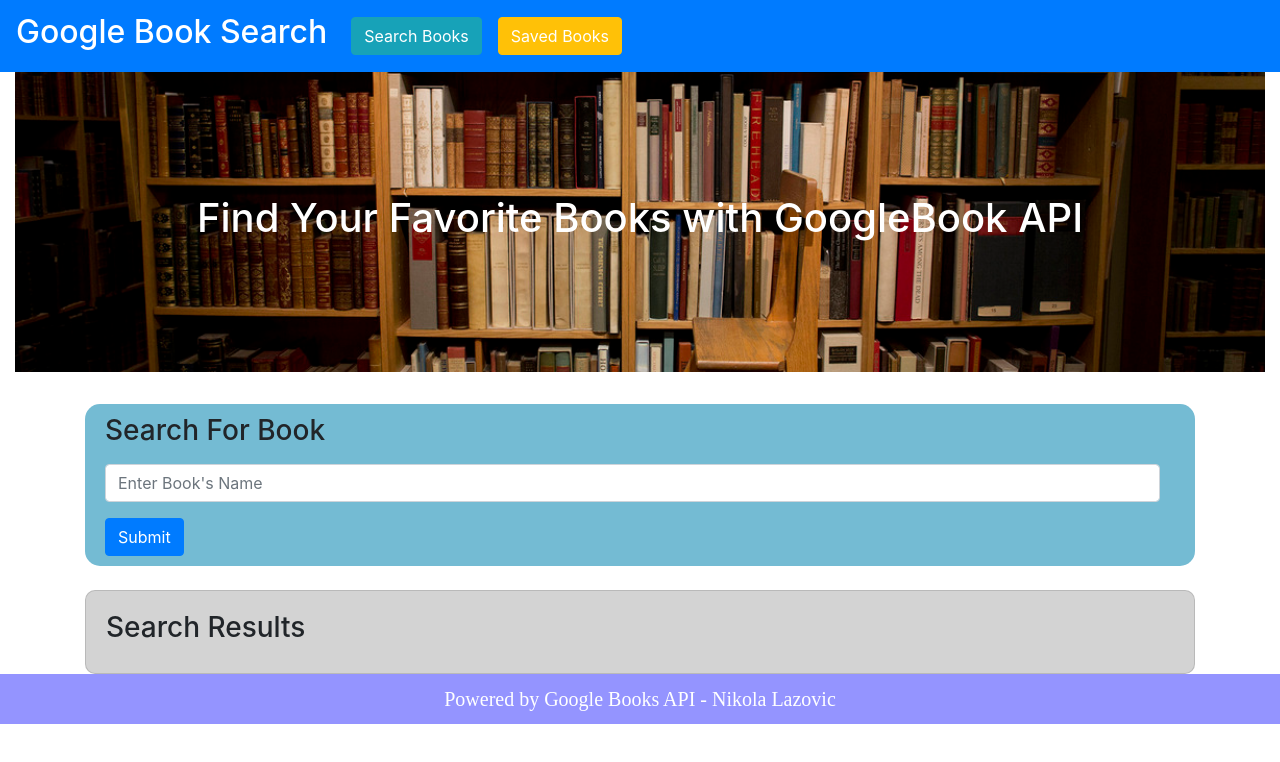
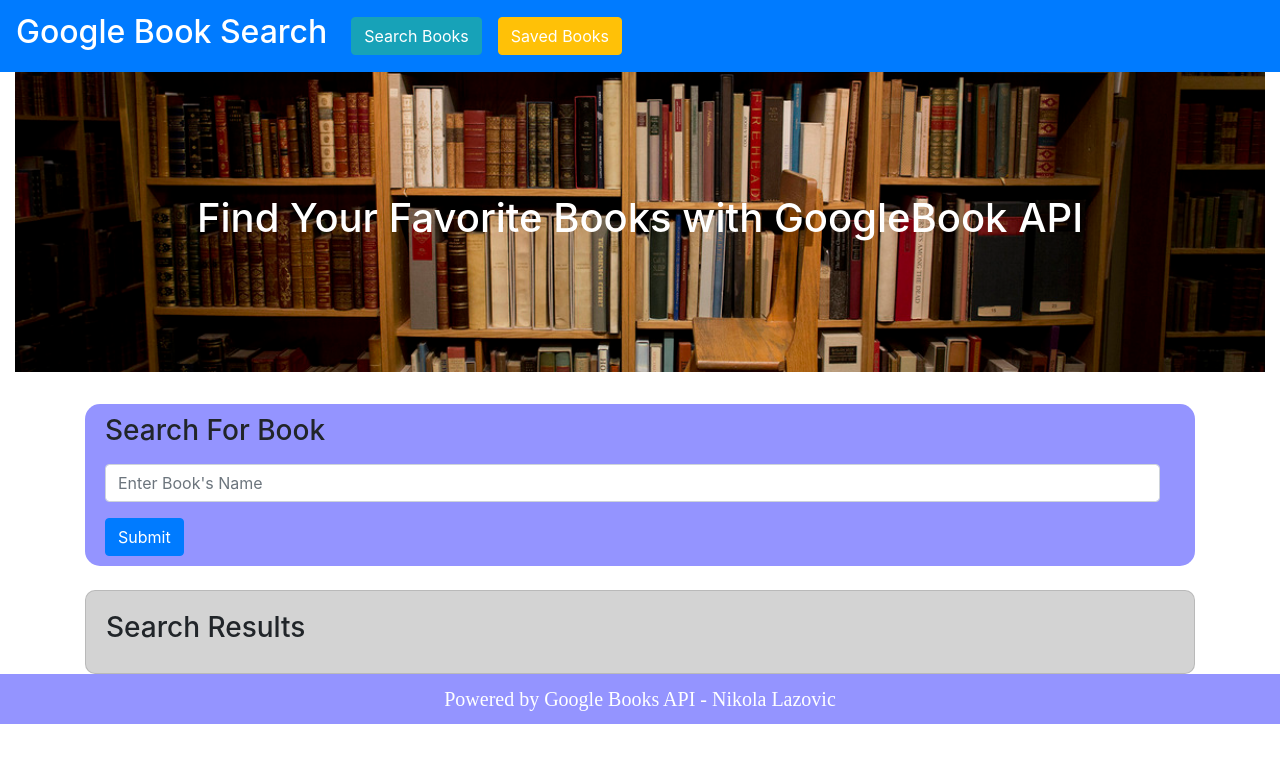
Before and after one commit to NikLaz1/nikolalazovicassignment21, a React (Create React App) app in the folder client/: page / in a window 1280 px wide. Shown: the top 762 px of the page. Built offline with nearby package versions, Linux system fonts and the light colour scheme; a web font is replaced by a local one.

Commit message:
Header Colour Fixed

```diff
--- a/client/src/components/SearchForm/style.css
+++ b/client/src/components/SearchForm/style.css
@@ -1,5 +1,5 @@
 form{
-    background: rgb(116, 187, 211);
+    background: #9494ff;
     border-radius: 15px;
 }
 .BookSearchLabel{
```
